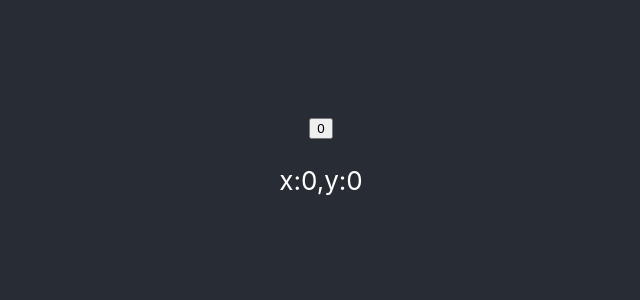
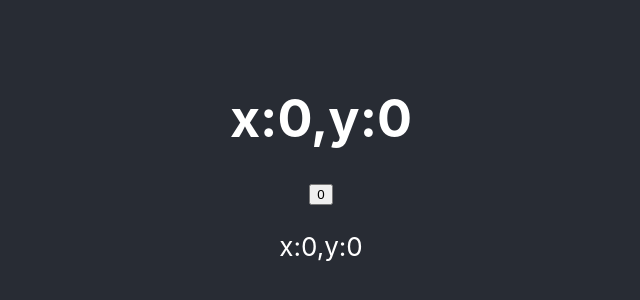
Before and after one commit to MrRabbit1993/react-ts, a React (Create React App) app: page / in a window 1280 px wide. Shown: the part 230-530 px from the top of the page, without its empty margins (319-959 px from the left). Built offline with nearby package versions, Linux system fonts and the light colour scheme.

Commit message:
feat: 增加一个自定义的hook

```diff
--- a/src/App.tsx
+++ b/src/App.tsx
@@ -2,10 +2,15 @@ import React from 'react'
 import './App.css'
 import LikeButton from './LikeButton'
 import PositionTr from './Position'
+import useMousePosition from './hooks/MousePosition'
 function App() {
+  const point = useMousePosition()
   return (
     <div className="App">
       <header className="App-header">
+        <h1>
+          x:{point.x},y:{point.y}
+        </h1>
         <LikeButton />
         <PositionTr />
       </header>
--- /dev/null
+++ b/src/hooks/MousePosition.tsx
@@ -0,0 +1,15 @@
+import React, { useEffect, useState } from 'react'
+const useMousePosition = () => {
+  const [point, setPoint] = useState({ x: 0, y: 0 })
+  useEffect(() => {
+    const updatePoint = (e: MouseEvent) => {
+      setPoint({ x: e.clientX, y: e.clientY })
+    }
+    document.addEventListener('click', updatePoint)
+    return () => {
+      document.removeEventListener('click', updatePoint)
+    }
+  }, []) // 使用空数组来限制不必要每次都执行effect
+  return point
+}
+export default useMousePosition
```
Also changed, not shown: 1 other file (tests, documents, lock files or other folders).
